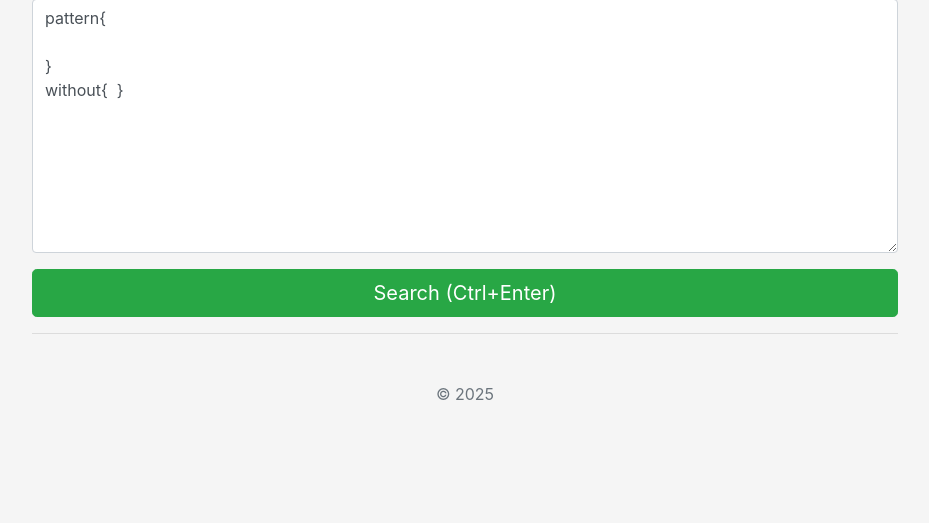
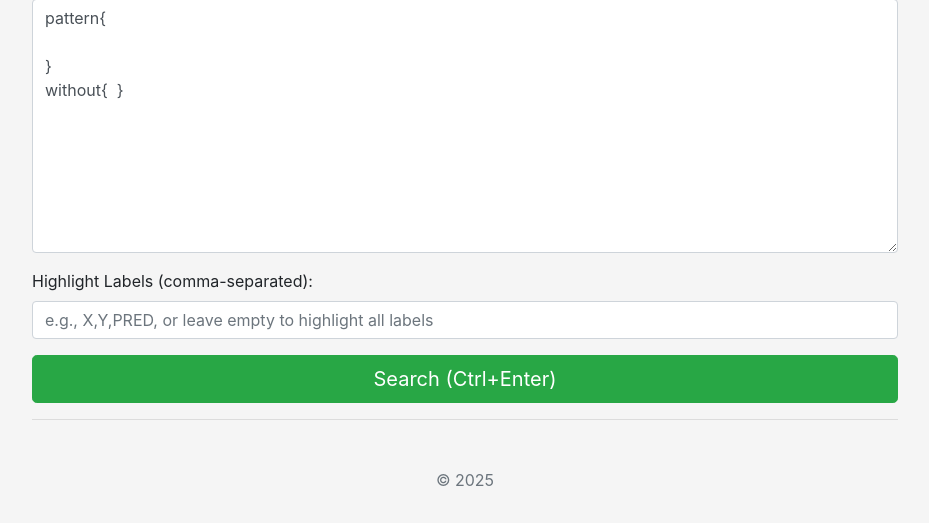
Before and after one commit to alvelvis/conllu-quick-search, a Flask app: page / in a window 1280 px wide. Shown: the part 879-1402 px from the top of the page, without its empty margins (175-1104 px from the left). Before the commit the page ends 1279 px from the top, so only its background shows below. Run offline with Flask 3, Linux system fonts and the light colour scheme; some libraries are stand-ins or nearby versions.

Commit message:
allow label highlighting

```diff
--- a/flask/app.py
+++ b/flask/app.py
@@ -42,6 +42,7 @@ def home():
     pattern = request.form.get("pattern", "").strip().replace("without{  }", "")
     results = []
     grep_output = ""
+    highlight_labels = ""
 
     if request.method == "POST":
         uploaded_file = request.files.get("conllu_file")
@@ -87,13 +88,14 @@ def home():
             sentences = process_conllu(os.path.join(conllu_path, conllu_file))
             grep_output = json.loads(grep_output)
             matches = []
+            highlight_labels = request.form.get("highlight_labels", "").strip()
             for match in grep_output:
                 if match in matches:
                     continue
                 matches.append(match)
                 sentence = sentences[match["sent_id"]]
                 sent_id = match["sent_id"]
-                node_numbers = match["matching"]["nodes"].values()
+                node_numbers = [y for x, y in match["matching"]["nodes"].items() if x in highlight_labels.replace(" ", "").split(",") or not highlight_labels]
                 node_text = " ".join([f"[{y}-{x}, {sentence['tokens'][y]}]" for x, y in sorted(match["matching"]["nodes"].items(), key=lambda item: int(item[1].split(".")[0]))])
                 text = " ".join([("<b>%s</b>" % form) if token_id in node_numbers else form for token_id, form in sentence["tokens"].items()])
                 result_dict = {
@@ -101,7 +103,6 @@ def home():
                     "sentence": sentence,
                     "encoded_conllu": urllib.parse.quote(sentence["conllu"]),
                     "node_text": node_text,
-                    "node_numbers": node_numbers,
                     "text": text.replace("<", "&lt;").replace(">", "&gt;").replace("&lt;b&gt;", "<b>").replace("&lt;/b&gt;", "</b>")
                 }
                 if not result_dict in results:
@@ -117,6 +118,7 @@ def home():
         error=error,
         pattern=pattern,
         results=results,
+        highlight_labels=highlight_labels,
     )
 
 def process_conllu(conllu_path):
--- a/flask/static/flask-bootstrap.js
+++ b/flask/static/flask-bootstrap.js
@@ -1,15 +1,15 @@
 const textarea = document.querySelector('#inputText')
+const highlightLabels = document.querySelector('#highlight-labels')
 
-textarea.addEventListener('keydown', (e) => {
+function handleKeydown(e, element) {
   if (e.keyCode === 9) {
     e.preventDefault()
     document.execCommand("insertText", false, "\t")
-  }
-})
-
-textarea.addEventListener('keydown', (e) => {
-  if (e.ctrlKey && e.keyCode === 13) {
+  } else if (e.ctrlKey && e.keyCode === 13) {
     e.preventDefault()
     document.querySelector('#annotate').click()
   }
-})
+}
+
+textarea.addEventListener('keydown', (e) => handleKeydown(e, textarea))
+highlightLabels.addEventListener('keydown', (e) => handleKeydown(e, highlightLabels))
--- a/flask/templates/index.html
+++ b/flask/templates/index.html
@@ -103,6 +103,10 @@
                     <label for="inputText">Pattern</label>
                     <textarea id="inputText" name="pattern" class="form-control" rows="10" placeholder="Enter your pattern here" spellcheck="false" required>{{ pattern if pattern else "pattern{\n\t\n}\nwithout{  }" }}</textarea>
                 </div>
+                <div class="form-group">
+                    <label for="highlight-labels">Highlight Labels (comma-separated):</label>
+                    <input type="text" id="highlight-labels" name="highlight_labels" class="form-control" placeholder="e.g., X,Y,PRED, or leave empty to highlight all labels" value="{{ highlight_labels if highlight_labels else '' }}" autocomplete="off">
+                </div>
             </div>
 
             <button id="annotate" class="btn btn-lg btn-success btn-block" type="submit">Search (Ctrl+Enter)</button>
```
